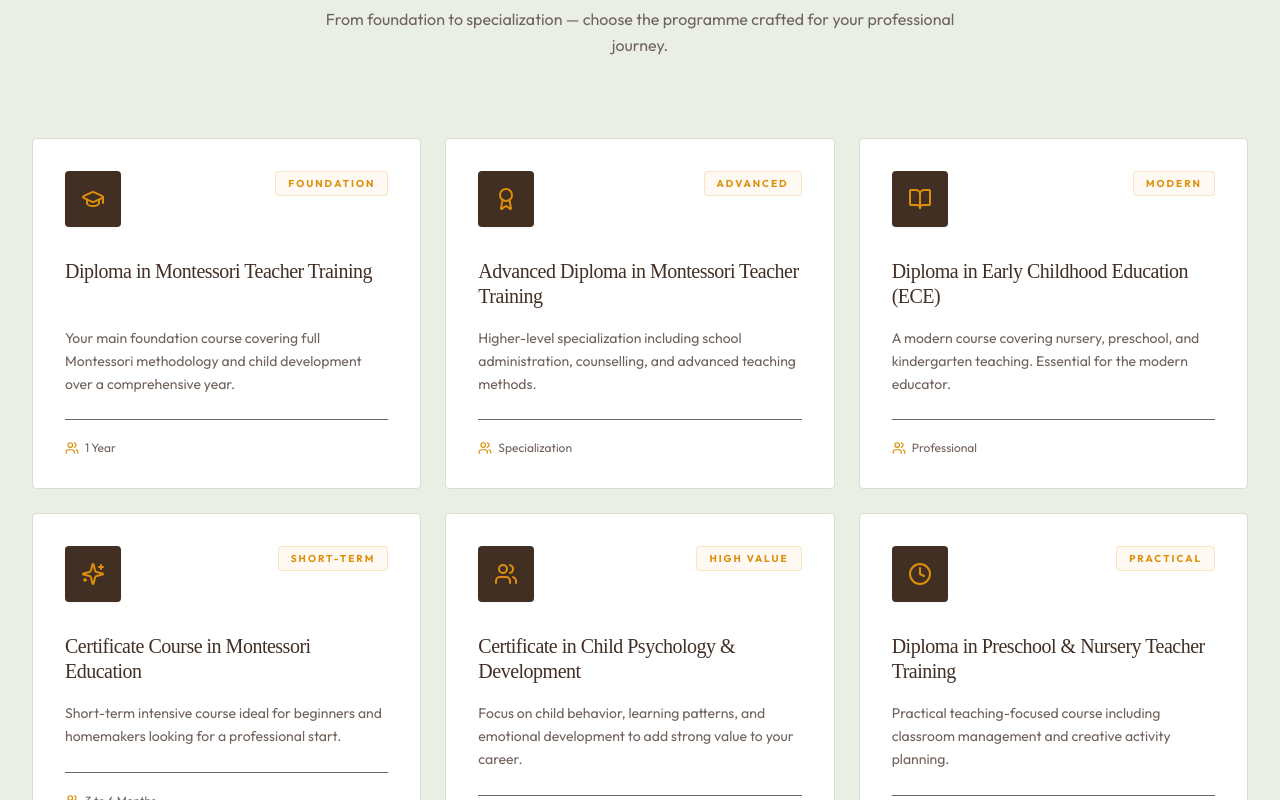
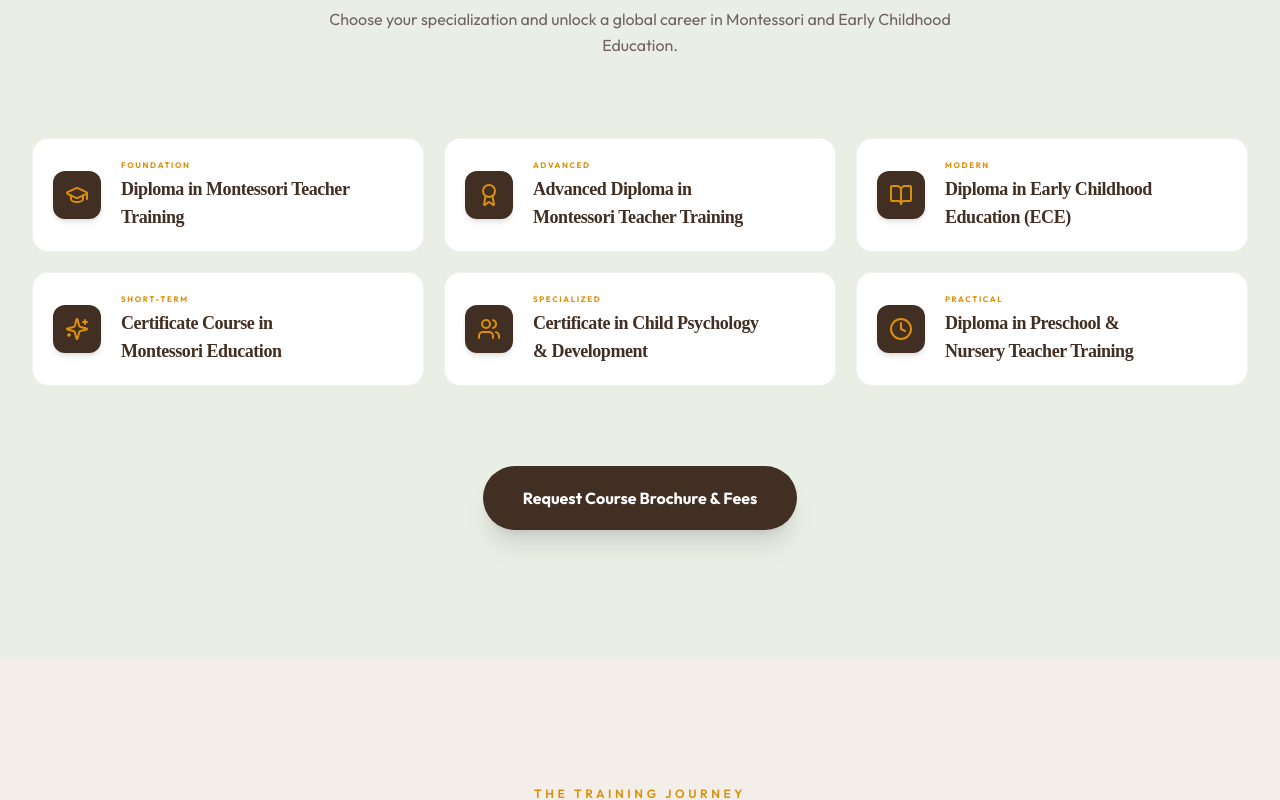
Before and after one commit to mani1010dev/reena-teacher-training, a React (Vite) app: page / in a window 1280 px wide. Shown: the part 1300-2100 px from the top of the page. Built offline with nearby package versions, Linux system fonts and the light colour scheme; the HTML template or start-up script is replaced by a standard one; a web font is replaced by a local one.

Commit message:
feat: simplify course cards, add detail modal, and optimize page flow

```diff
--- a/src/components/AcademyInfo.tsx
+++ b/src/components/AcademyInfo.tsx
@@ -2,7 +2,7 @@ import { CheckCircle2, Briefcase, GraduationCap, Award } from "lucide-react";
 
 const AcademyInfo = () => {
   return (
-    <section className="py-24 bg-white">
+    <section id="academy" className="py-24 bg-white">
       <div className="container">
         <div className="grid lg:grid-cols-2 gap-16">
           {/* Eligibility Section */}
--- a/src/components/Navbar.tsx
+++ b/src/components/Navbar.tsx
@@ -5,6 +5,7 @@ const links = [
   { href: "#top", label: "Home" },
   { href: "#courses", label: "Courses" },
   { href: "#curriculum", label: "Curriculum" },
+  { href: "#academy", label: "Eligibility" },
   { href: "#gallery", label: "Gallery" },
   { href: "#testimonials", label: "Voices" },
   { href: "#contact", label: "Apply" },
--- a/src/components/Programs.tsx
+++ b/src/components/Programs.tsx
@@ -1,88 +1,173 @@
-import { GraduationCap, BookOpen, Award, Sparkles, Clock, Users } from "lucide-react";
+import { useState } from "react";
+import { GraduationCap, BookOpen, Award, Sparkles, Clock, Users, X, Calendar, CheckCircle2 } from "lucide-react";
 
 const courses = [
   {
     icon: GraduationCap,
     title: "Diploma in Montessori Teacher Training",
-    desc: "Your main foundation course covering full Montessori methodology and child development over a comprehensive year.",
-    mode: "1 Year",
+    desc: "Our main foundation course covering full Montessori methodology and child development. This program provides a deep dive into the Montessori philosophy, prepared environments, and the role of the educator in guiding young minds.",
+    duration: "1 Year",
     badge: "Foundation",
+    highlights: ["Methodology Mastery", "Child Development", "Classroom Prep"]
   },
   {
     icon: Award,
     title: "Advanced Diploma in Montessori Teacher Training",
-    desc: "Higher-level specialization including school administration, counselling, and advanced teaching methods.",
-    mode: "Specialization",
+    desc: "A higher-level specialization designed for those seeking leadership roles. This comprehensive program includes school administration, educational counselling, and advanced teaching methods tailored for higher academic excellence.",
+    duration: "1 Year / Specialized",
     badge: "Advanced",
+    highlights: ["School Admin", "Advanced Methods", "Counselling"]
   },
   {
     icon: BookOpen,
     title: "Diploma in Early Childhood Education (ECE)",
-    desc: "A modern course covering nursery, preschool, and kindergarten teaching. Essential for the modern educator.",
-    mode: "Professional",
+    desc: "A modern, high-demand course covering nursery, preschool, and kindergarten teaching. It blends contemporary early childhood theories with practical classroom management techniques essential for the modern educator.",
+    duration: "1 Year",
     badge: "Modern",
+    highlights: ["Nursery Teaching", "Pre-school Logic", "Kindergarten Prep"]
   },
   {
     icon: Sparkles,
     title: "Certificate Course in Montessori Education",
-    desc: "Short-term intensive course ideal for beginners and homemakers looking for a professional start.",
-    mode: "3 to 6 Months",
+    desc: "A short-term intensive course perfect for beginners, parents, or homemakers looking to start a professional journey in education quickly without compromising on core Montessori principles.",
+    duration: "3 to 6 Months",
     badge: "Short-term",
+    highlights: ["Core Principles", "Activity Planning", "Quick Certification"]
   },
   {
     icon: Users,
     title: "Certificate in Child Psychology & Development",
-    desc: "Focus on child behavior, learning patterns, and emotional development to add strong value to your career.",
-    mode: "Specialized",
-    badge: "High Value",
+    desc: "Focus on understanding child behavior, learning patterns, and emotional development. This course adds immense value to any teaching profile by providing psychological insights into how children learn and grow.",
+    duration: "4 Months",
+    badge: "Specialized",
+    highlights: ["Behavior Analysis", "Learning Patterns", "Emotional Growth"]
   },
   {
     icon: Clock,
     title: "Diploma in Preschool & Nursery Teacher Training",
-    desc: "Practical teaching-focused course including classroom management and creative activity planning.",
-    mode: "Career Ready",
+    desc: "A practical, teaching-focused course emphasizing classroom handling and creative activity planning. Ideal for candidates looking for a hands-on approach to managing preschool environments effectively.",
+    duration: "1 Year",
     badge: "Practical",
+    highlights: ["Hands-on Training", "Classroom Handling", "Creative Activities"]
   },
 ];
 
 const Programs = () => {
+  const [selectedCourse, setSelectedCourse] = useState<typeof courses[0] | null>(null);
+
   return (
     <section id="courses" className="py-24 lg:py-32 relative bg-secondary">
       <div className="container">
         <div className="text-center max-w-2xl mx-auto mb-20" data-reveal="up">
-          <div className="inline-block text-xs uppercase tracking-[0.3em] text-accent font-semibold mb-4">Our Core Courses</div>
+          <div className="inline-block text-xs uppercase tracking-[0.3em] text-accent font-semibold mb-4">Professional Training</div>
           <h2 className="font-serif text-4xl md:text-6xl text-primary text-balance font-bold">
             Training paths for <span className="italic">every educator</span>
           </h2>
-          <p className="mt-4 text-muted-foreground leading-relaxed">From foundation to specialization — choose the programme crafted for your professional journey.</p>
+          <p className="mt-4 text-muted-foreground leading-relaxed">Choose your specialization and unlock a global career in Montessori and Early Childhood Education.</p>
         </div>
 
-        <div className="grid md:grid-cols-2 lg:grid-cols-3 gap-6 max-w-7xl mx-auto">
+        <div className="grid md:grid-cols-2 lg:grid-cols-3 gap-5 max-w-7xl mx-auto">
           {courses.map((c, i) => (
-            <div key={c.title}
-                 data-reveal="up"
-                 className={`group relative rounded p-8 bg-card border border-border hover:shadow-lg transition-all duration-300 stagger-${(i % 3) + 1}`}>
-              <div className="flex items-start justify-between mb-8">
-                <div className="w-14 h-14 rounded bg-primary flex items-center justify-center shadow-sm">
-                  <c.icon className="w-6 h-6 text-accent" />
-                </div>
-                <span className="text-[10px] uppercase tracking-[0.2em] text-accent font-bold px-3 py-1 rounded border border-accent/20 bg-accent/5">{c.badge}</span>
+            <div
+              key={c.title}
+              data-reveal="up"
+              onClick={() => setSelectedCourse(c)}
+              className={`group relative flex items-center gap-5 rounded-2xl p-5 bg-white border border-border/40 hover:shadow-xl hover:-translate-y-1 transition-all duration-500 cursor-pointer stagger-${(i % 3) + 1}`}
+            >
+              <div className="w-12 h-12 rounded-xl bg-primary flex items-center justify-center shadow-md shrink-0 transform group-hover:rotate-6 transition-transform duration-500">
+                <c.icon className="w-6 h-6 text-accent" />
               </div>
-              <h3 className="font-serif text-xl text-primary mb-3 min-h-[56px] leading-tight">{c.title}</h3>
-              <p className="text-sm text-muted-foreground leading-relaxed mb-6 line-clamp-3">{c.desc}</p>
-              <div className="flex items-center gap-5 text-xs text-muted-foreground pt-5 border-t border-gold/20">
-                <span className="flex items-center gap-1.5"><Users className="w-3.5 h-3.5 text-accent" />{c.mode}</span>
+              <div className="flex-1 min-w-0">
+                <span className="text-[8px] uppercase tracking-[0.2em] text-accent font-bold mb-1 block">{c.badge}</span>
+                <h3 className="font-serif text-base md:text-lg text-primary font-bold leading-tight group-hover:text-accent transition-colors duration-300 truncate-2-lines">
+                  {c.title}
+                </h3>
+              </div>
+              <div className="w-8 h-8 rounded-full bg-secondary flex items-center justify-center opacity-0 group-hover:opacity-100 transition-opacity duration-300 shrink-0">
+                <span className="text-accent text-lg">→</span>
               </div>
             </div>
           ))}
         </div>
 
-        <div className="mt-12 text-center">
-          <a href="#contact" className="inline-flex items-center gap-2 px-8 py-3.5 rounded-full bg-gold text-primary font-medium shadow-gold hover:scale-105 transition-transform">
-            Request Brochure & Fees →
+        <div className="mt-20 text-center">
+          <a href="#contact" className="inline-flex items-center gap-3 px-10 py-5 rounded-full bg-primary text-white font-bold hover:bg-accent hover:text-primary hover:scale-105 transition-all shadow-xl">
+            Request Course Brochure & Fees
           </a>
         </div>
       </div>
+
+      {/* Course Detail Popup */}
+      {selectedCourse && (
+        <div className="fixed inset-0 z-[100] flex items-center justify-center p-4 sm:p-6 md:p-10">
+          <div
+            className="absolute inset-0 bg-primary/90 backdrop-blur-md animate-in fade-in duration-300"
+            onClick={() => setSelectedCourse(null)}
+          />
+
+          <div className="relative w-full max-w-3xl bg-white rounded-[2.5rem] shadow-2xl overflow-hidden animate-in zoom-in-95 duration-500 max-h-[90vh] flex flex-col">
+            <button
+              onClick={() => setSelectedCourse(null)}
+              className="absolute top-6 right-6 w-10 h-10 rounded-full bg-secondary flex items-center justify-center text-primary hover:bg-accent hover:text-primary transition-all z-10"
+            >
+              <X className="w-5 h-5" />
+            </button>
+
+            <div className="p-8 md:p-12 overflow-y-auto">
+              <div className="flex items-center gap-4 mb-8">
+                <div className="w-16 h-16 rounded-2xl bg-primary flex items-center justify-center shrink-0">
+                  <selectedCourse.icon className="w-8 h-8 text-accent" />
+                </div>
+                <div>
+                  <span className="text-[10px] uppercase tracking-[0.2em] text-accent font-bold mb-1 block">{selectedCourse.badge} Program</span>
+                  <h3 className="font-serif text-2xl md:text-3xl text-primary font-bold leading-tight">{selectedCourse.title}</h3>
+                </div>
+              </div>
+
+              <div className="grid md:grid-cols-2 gap-10">
+                <div>
+                  <h4 className="text-[10px] uppercase tracking-widest font-bold text-accent mb-4">Description</h4>
+                  <p className="text-primary/70 leading-relaxed italic text-lg">"{selectedCourse.desc}"</p>
+                </div>
+
+                <div className="space-y-8">
+                  <div>
+                    <h4 className="text-[10px] uppercase tracking-widest font-bold text-accent mb-4">Programme Details</h4>
+                    <div className="flex items-center gap-3 text-primary font-bold">
+                      <Calendar className="w-5 h-5 text-accent" />
+                      <span>Duration: {selectedCourse.duration}</span>
+                    </div>
+                  </div>
+
+                  <div>
+                    <h4 className="text-[10px] uppercase tracking-widest font-bold text-accent mb-4">Course Highlights</h4>
+                    <div className="space-y-3">
+                      {selectedCourse.highlights.map(h => (
+                        <div key={h} className="flex items-center gap-3 text-sm text-primary/80">
+                          <CheckCircle2 className="w-4 h-4 text-accent" />
+                          {h}
+                        </div>
+                      ))}
+                    </div>
+                  </div>
+                </div>
+              </div>
+
+              <div className="mt-12 pt-8 border-t border-border flex flex-col sm:flex-row items-center justify-between gap-6">
+                <div className="text-sm text-muted-foreground italic">Interested in this course? Reach out to our counselor.</div>
+                <a
+                  href={`https://wa.me/919840733736?text=I'm interested in the ${selectedCourse.title}`}
+                  target="_blank"
+                  rel="noreferrer"
+                  className="w-full sm:w-auto px-8 py-4 rounded-full bg-accent text-primary font-bold hover:bg-primary hover:text-white transition-all text-center"
+                >
+                  Apply Now via WhatsApp
+                </a>
+              </div>
+            </div>
+          </div>
+        </div>
+      )}
     </section>
   );
 };
--- a/src/pages/Index.tsx
+++ b/src/pages/Index.tsx
@@ -19,9 +19,9 @@ const Index = () => {
       <Navbar />
       <Hero />
       <Programs />
-      <Achievements />
       <Curriculum />
       <AcademyInfo />
+      <Achievements />
       <Gallery />
       <Testimonials />
       <Contact />
```
